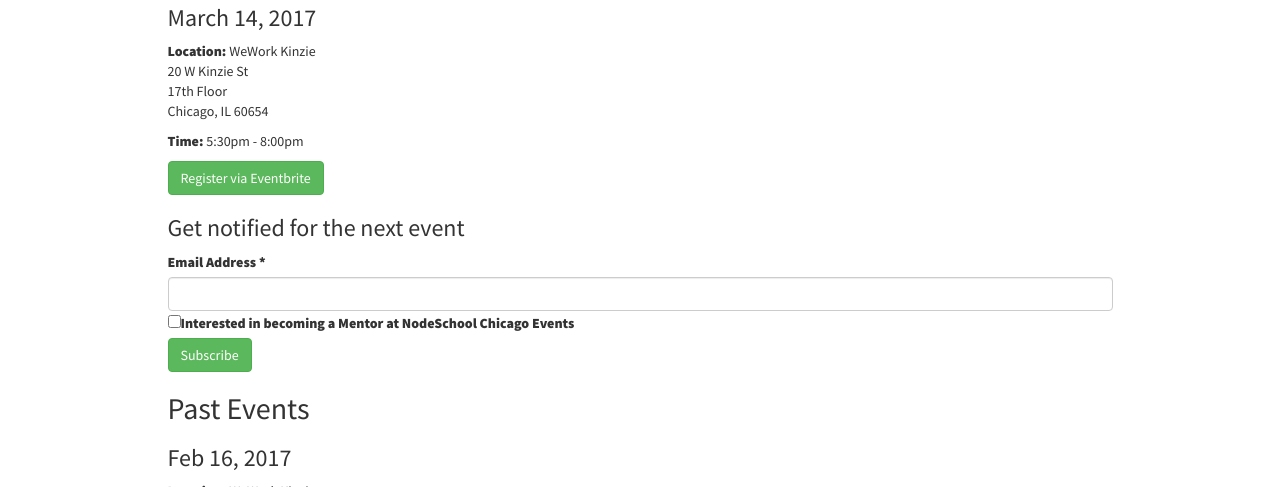
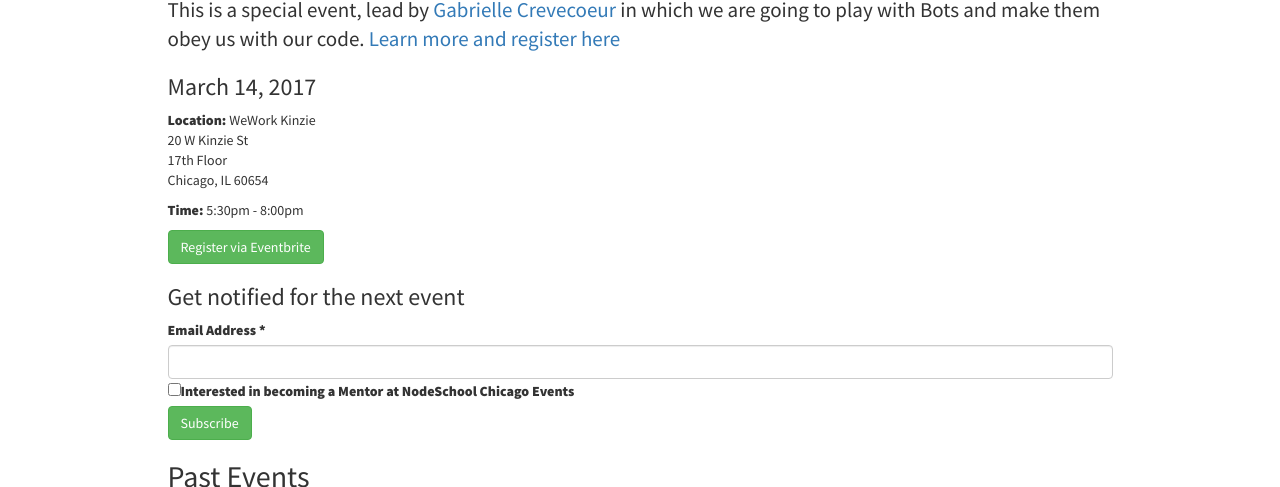
Before and after one commit to nodeschool/chicago, a website: page index.html in a window 1280 px wide. Shown: the part 613-1100 px from the top of the page. Drawn offline with nearby package versions, Linux system fonts and the light colour scheme.

Commit message:
Nodebots details added

```diff
--- a/index.html
+++ b/index.html
@@ -52,7 +52,9 @@
             <a id="next" class="anchor" href="#next" aria-hidden="true">
               <span class="octicon octicon-link"></span></a>Next Events
           </h2>
-
+          <p class="lead">
+            This is a special event, lead by <a href="https://twitter.com/nowayshecodes">Gabrielle Crevecoeur</a> in which we are going to play with Bots and make them obey us with our code. <a href="https://www.eventbrite.com/e/nodeschool-chicago-march-nodebots-tickets-32322824438?aff=nodeschoolio">Learn more and register here</a>
+          </p>
           <h3>March 14, 2017</h3>
           <p>
             <strong>Location:</strong>
```
Also changed, not shown: 1 other file.
